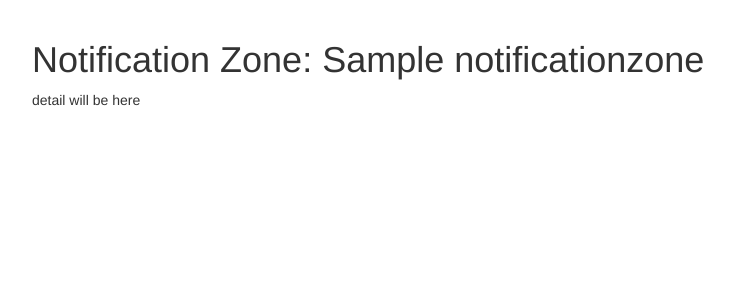
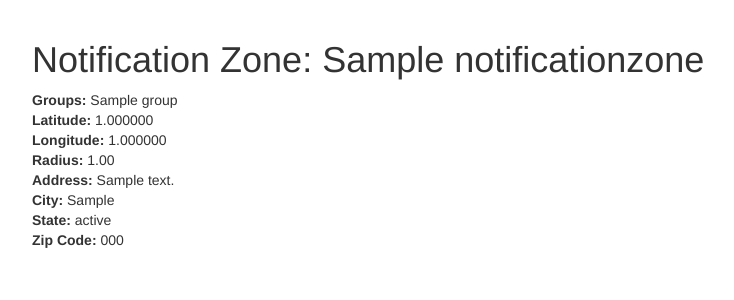
Before and after one commit to justKnoWhere/knowhere, a Django app: page /notification_zone/1/ in a window 1280 px wide. Shown: the part 51-351 px from the top of the page, without its empty margins (38-772 px from the left). Run offline with Django 3.2, Linux system fonts and the light colour scheme; tables that the repository leaves empty hold one stand-in row (Sample ...); some libraries are stand-ins or nearby versions.

Commit message:
KW-66 Updating notification zone detail

```diff
--- a/website/templates/website/notification_zone_detail.html
+++ b/website/templates/website/notification_zone_detail.html
@@ -4,5 +4,14 @@
 
 {% block content %}
     <h1>Notification Zone: {{ notification_zone.name }}</h1>
-    <div>detail will be here</div>
+    <div>
+            <div><span><strong>Groups: </strong></span><span>{% for group in notification_zone.groups.all %} {{ group }} {% endfor %}</span></div>
+            <div><span><strong>Latitude: </strong></span><span>{{ notification_zone.latitude }}</span></div>
+            <div><span><strong>Longitude: </strong></span><span>{{ notification_zone.longitude }}</span></div>
+            <div><span><strong>Radius: </strong></span><span>{{ notification_zone.radius }}</span></div>
+            <div><span><strong>Address: </strong></span><span>{{ notification_zone.address }}</span></div>
+            <div><span><strong>City:</strong> </span><span>{{ notification_zone.city }}</span></div>
+            <div><span><strong>State: </strong></span><span>{{ notification_zone.state }}</span></div>
+            <div><span><strong>Zip Code: </strong></span><span>{{ notification_zone.zipcode }}</span></div>
+    </div>
 {% endblock %}
--- a/website/views.py
+++ b/website/views.py
@@ -43,6 +43,8 @@ def notification_zone_new(request):
             notification_zone.latitude = str(coordinates.latitude)
             notification_zone.longitude = str(coordinates.longitude)
             notification_zone.save()
+            for group in form.cleaned_data["groups"]:
+                notification_zone.groups.add(group)
             return redirect('website.views.notification_zone_detail', pk=notification_zone.pk)
     else:
         form = NotificationZoneForm(request.user)
```
Also changed, not shown: website/templates/website/user_profile.html (+4 -4 lines).
